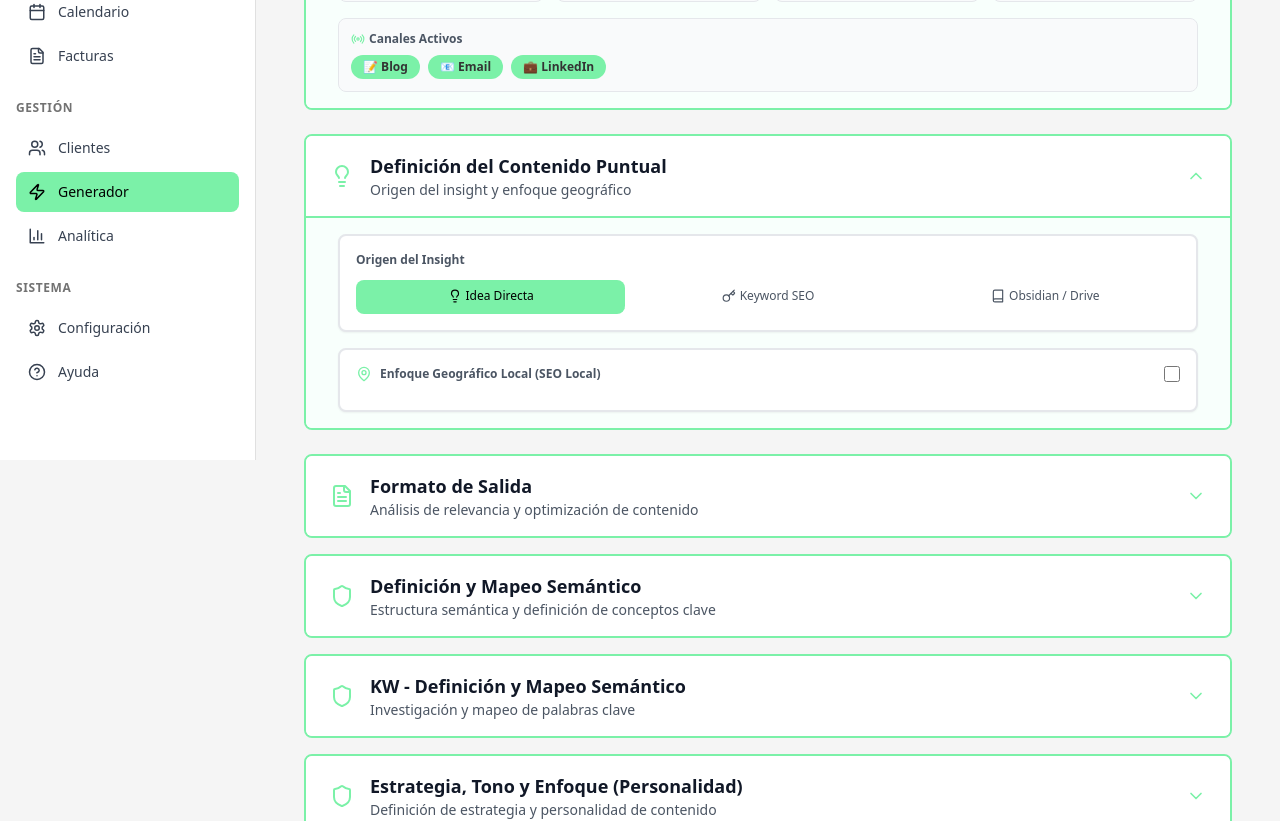
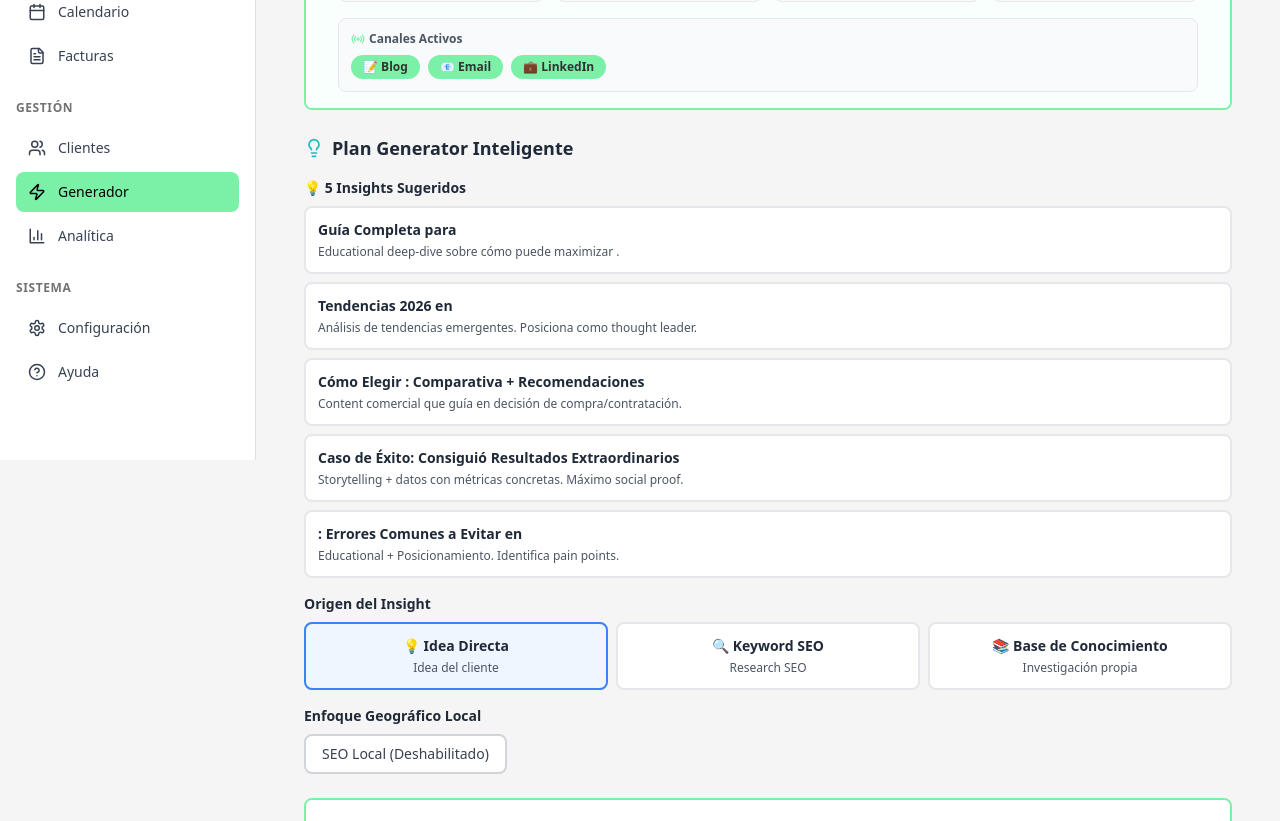
Before and after one commit to ioranadigital/io-neruda, a Next.js app in the folder frontend/: page /generators in a window 1280 px wide. Shown: the part 340-1161 px from the top of the page. Built offline with nearby package versions, Linux system fonts and the light colour scheme.

Commit message:
feat: integrate intelligent insights into generators as Plan Generator Inteligente

```diff
--- a/frontend/src/components/panels/GeneratorPanel.tsx
+++ b/frontend/src/components/panels/GeneratorPanel.tsx
@@ -5,7 +5,8 @@ import { useGenerator } from '../../context/GeneratorContext';
 import { Configuration, EnabledFormats } from '../../types/generator';
 import { useCreateConfiguration } from '../../hooks/useConfigurations';
 import { useGenerateContent } from '../../hooks/useGenerator';
-import ContentDefinition, { InsightOrigin, ContentIntent } from '../selectors/ContentDefinition';
+import PlanGeneratorInteligente, { InsightOrigin } from './PlanGeneratorInteligente';
+import type { ContentIntent } from '../selectors/ContentDefinition';
 import BlogLengthSelector, { BlogLength } from '../selectors/BlogLengthSelector';
 import PreviewPanel from './PreviewPanel';
 import ClientBriefingHeader from './ClientBriefingHeader';
@@ -131,8 +132,9 @@ export default function GeneratorPanel() {
             onSelectClient={selectClient}
           />
 
-          {/* Content Definition */}
-          <ContentDefinition
+          {/* Plan Generator Inteligente */}
+          <PlanGeneratorInteligente
+            selectedClient={selectedClient}
             insightOrigin={formData.insightOrigin}
             localGeoEnabled={formData.localGeoEnabled}
             localGeoValue={formData.localGeoValue}
--- /dev/null
+++ b/frontend/src/components/panels/PlanGeneratorInteligente.tsx
@@ -0,0 +1,192 @@
+'use client';
+
+import React, { useState, useEffect } from 'react';
+import { Client } from '../../types/client';
+import { Lightbulb } from 'lucide-react';
+
+export type InsightOrigin = 'direct_idea' | 'keyword_seo' | 'obsidian_drive';
+
+interface InsightSuggestion {
+  id: string;
+  title: string;
+  description: string;
+  suggestedKeywords: string[];
+  contentPillars: string[];
+}
+
+interface PlanGeneratorInteligenteProps {
+  selectedClient: Client | null;
+  insightOrigin: InsightOrigin;
+  localGeoEnabled: boolean;
+  localGeoValue: string;
+  onInsightOriginChange: (origin: InsightOrigin) => void;
+  onLocalGeoToggle: (enabled: boolean) => void;
+  onLocalGeoValueChange: (value: string) => void;
+  onInsightSelect?: (insight: InsightSuggestion) => void;
+}
+
+const generateInsights = (client: Client | null): InsightSuggestion[] => {
+  if (!client) return [];
+
+  const business = client.business_type || '';
+  const audience = client.target_audience || '';
+  const pillars = client.content_pillars || [];
+  const keywords = client.keywords_niche || [];
+  const proposition = client.unique_proposition || '';
+
+  return [
+    {
+      id: '1',
+      title: `${proposition ? `${proposition}: ` : ''}Guía Completa para ${audience}`,
+      description: `Educational deep-dive sobre cómo ${audience} puede maximizar ${business}.`,
+      suggestedKeywords: keywords.slice(0, 3),
+      contentPillars: pillars.slice(0, 2),
+    },
+    {
+      id: '2',
+      title: `Tendencias ${new Date().getFullYear()} en ${business}`,
+      description: `Análisis de tendencias emergentes. Posiciona como thought leader.`,
+      suggestedKeywords: [...keywords.slice(0, 2), `tendencias ${business.toLowerCase()}`],
+      contentPillars: pillars.slice(0, 2),
+    },
+    {
+      id: '3',
+      title: `Cómo Elegir ${business}: Comparativa + Recomendaciones`,
+      description: `Content comercial que guía en decisión de compra/contratación.`,
+      suggestedKeywords: [...keywords, `mejor ${business.toLowerCase()}`],
+      contentPillars: pillars.slice(0, 2),
+    },
+    {
+      id: '4',
+      title: `${client.success_case || `Caso de Éxito: ${audience} Consiguió Resultados Extraordinarios`}`,
+      description: `Storytelling + datos con métricas concretas. Máximo social proof.`,
+      suggestedKeywords: keywords.slice(0, 2),
+      contentPillars: pillars.slice(0, 2),
+    },
+    {
+      id: '5',
+      title: `${audience}: Errores Comunes a Evitar en ${business}`,
+      description: `Educational + Posicionamiento. Identifica pain points.`,
+      suggestedKeywords: keywords.slice(0, 3),
+      contentPillars: pillars.slice(0, 2),
+    },
+  ];
+};
+
+export default function PlanGeneratorInteligente({
+  selectedClient,
+  insightOrigin,
+  localGeoEnabled,
+  localGeoValue,
+  onInsightOriginChange,
+  onLocalGeoToggle,
+  onLocalGeoValueChange,
+  onInsightSelect,
+}: PlanGeneratorInteligenteProps) {
+  const [mounted, setMounted] = useState(false);
+  const [insights, setInsights] = useState<InsightSuggestion[]>([]);
+  const [selectedInsightId, setSelectedInsightId] = useState<string | null>(null);
+
+  useEffect(() => {
+    setMounted(true);
+  }, []);
+
+  useEffect(() => {
+    if (selectedClient && mounted) {
+      const newInsights = generateInsights(selectedClient);
+      setInsights(newInsights);
+      setSelectedInsightId(null);
+    }
+  }, [selectedClient, mounted]);
+
+  const handleSelectInsight = (insight: InsightSuggestion) => {
+    setSelectedInsightId(insight.id);
+    onInsightSelect?.(insight);
+  };
+
+  if (!mounted) return null;
+
+  return (
+    <div className="w-full space-y-4">
+      {/* Header */}
+      <div className="flex items-center gap-2 mb-4">
+        <Lightbulb size={20} style={{ color: '#18bdc1' }} />
+        <h3 className="text-lg font-bold text-gray-800">Plan Generator Inteligente</h3>
+      </div>
+
+      {/* 5 Insights Sugeridos */}
+      {selectedClient && insights.length > 0 && (
+        <div className="space-y-2 mb-6">
+          <label className="block text-sm font-semibold text-gray-800">💡 5 Insights Sugeridos</label>
+          <div className="grid grid-cols-1 gap-2">
+            {insights.map((insight) => (
+              <button
+                key={insight.id}
+                onClick={() => handleSelectInsight(insight)}
+                className={`w-full text-left p-3 rounded-lg border-2 transition ${
+                  selectedInsightId === insight.id
+                    ? 'border-blue-500 bg-blue-50'
+                    : 'border-gray-200 bg-white hover:border-gray-300'
+                }`}
+              >
+                <p className="font-semibold text-sm text-gray-800">{insight.title}</p>
+                <p className="text-xs text-gray-600 mt-1">{insight.description}</p>
+              </button>
+            ))}
+          </div>
+        </div>
+      )}
+
+      {/* Origen del Insight */}
+      <div>
+        <label className="block text-sm font-semibold text-gray-800 mb-2">Origen del Insight</label>
+        <div className="grid grid-cols-3 gap-2">
+          {[
+            { value: 'direct_idea' as const, label: '💡 Idea Directa', desc: 'Idea del cliente' },
+            { value: 'keyword_seo' as const, label: '🔍 Keyword SEO', desc: 'Research SEO' },
+            { value: 'obsidian_drive' as const, label: '📚 Base de Conocimiento', desc: 'Investigación propia' },
+          ].map(({ value, label, desc }) => (
+            <button
+              key={value}
+              onClick={() => onInsightOriginChange(value)}
+              className={`p-3 rounded-lg border-2 transition text-center ${
+                insightOrigin === value
+                  ? 'border-blue-500 bg-blue-50'
+                  : 'border-gray-200 bg-white hover:border-gray-300'
+              }`}
+            >
+              <p className="font-semibold text-sm text-gray-800">{label}</p>
+              <p className="text-xs text-gray-600 mt-1">{desc}</p>
+            </button>
+          ))}
+        </div>
+      </div>
+
+      {/* Enfoque Geográfico Local */}
+      <div className="space-y-2">
+        <label className="block text-sm font-semibold text-gray-800">Enfoque Geográfico Local</label>
+        <div className="flex items-center gap-3">
+          <button
+            onClick={() => onLocalGeoToggle(!localGeoEnabled)}
+            className={`px-4 py-2 rounded-lg border-2 transition font-medium text-sm ${
+              localGeoEnabled
+                ? 'border-blue-500 bg-blue-50 text-blue-700'
+                : 'border-gray-300 bg-white text-gray-700 hover:border-gray-400'
+            }`}
+          >
+            {localGeoEnabled ? '✓ Aplicar SEO Local' : 'SEO Local (Deshabilitado)'}
+          </button>
+        </div>
+        {localGeoEnabled && (
+          <input
+            type="text"
+            value={localGeoValue}
+            onChange={(e) => onLocalGeoValueChange(e.target.value)}
+            placeholder="Ej: Madrid, Barcelona, Buenos Aires"
+            className="w-full px-4 py-2 border border-gray-300 rounded-lg focus:ring-2 focus:ring-blue-500 text-sm"
+          />
+        )}
+      </div>
+    </div>
+  );
+}
```
